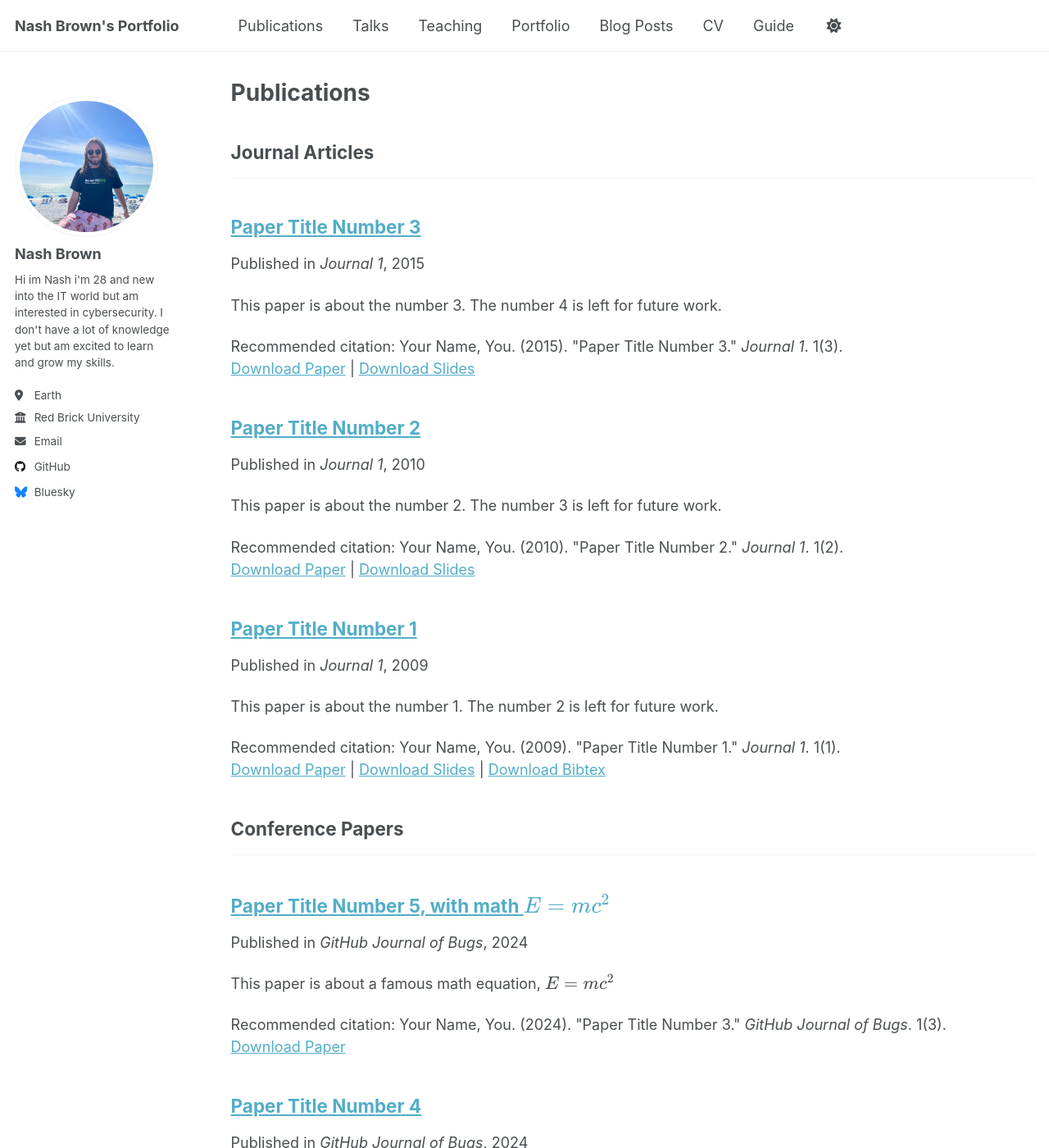
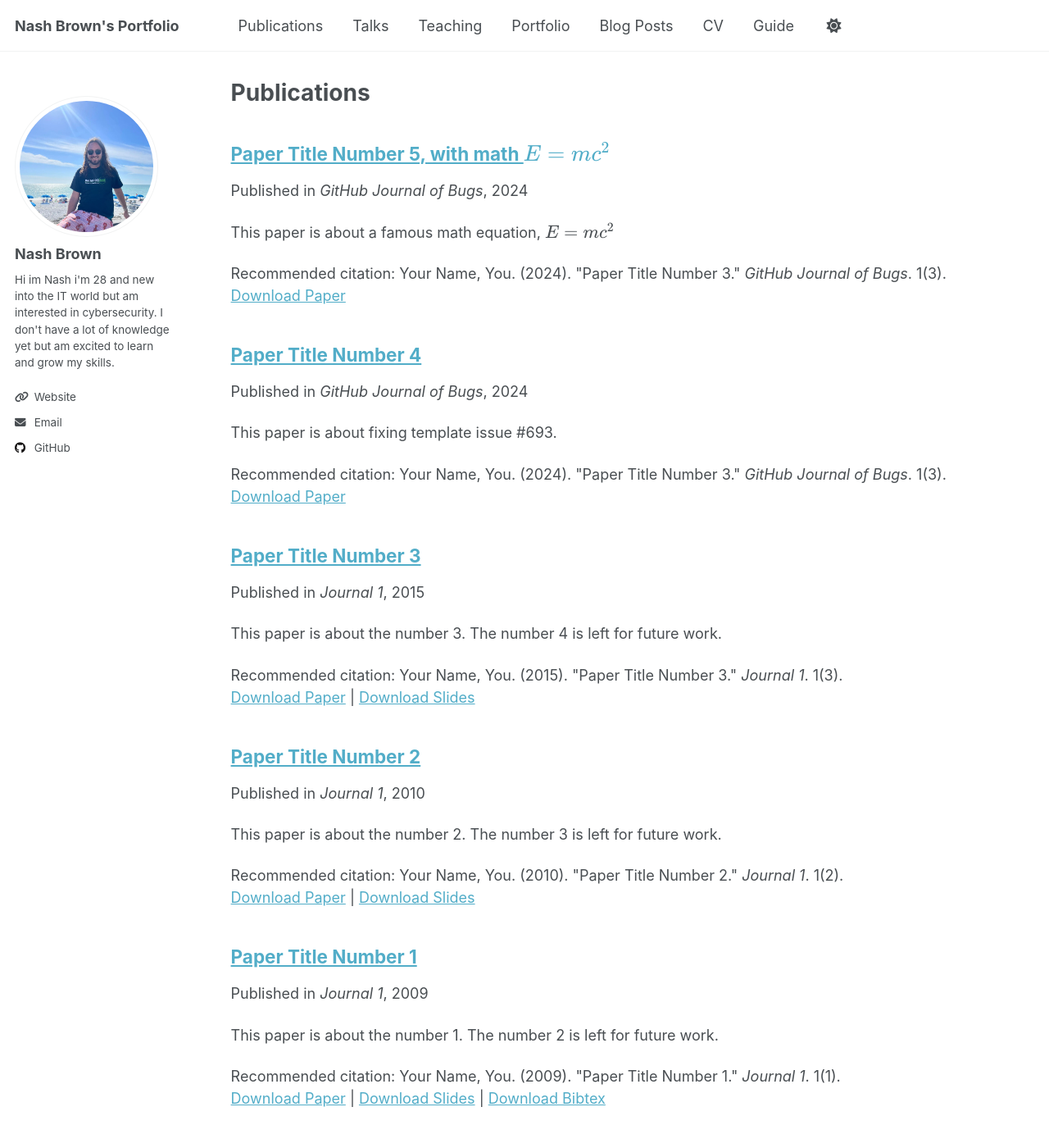
Before and after one commit to N-brown97/Nash-Brown, a Jekyll site: the page built from _pages/publications.html, in a window 1280 px wide and 1400 px high. Shown: the whole window at 82% size. Built offline with Jekyll 4.4.1, drawn with Linux system fonts in a browser that asks for light colours; a script that is not in the unit is left out; part of the change alters nothing that is shown; some of the changed text lies outside the part shown.

Commit message:
Update _config.yml

```diff
--- a/_config.yml
+++ b/_config.yml
@@ -27,10 +27,10 @@ author:
   name             : "Nash Brown"
   pronouns         : # example: "she/her"
   bio              : "Hi im Nash i'm 28 and new into the IT world but am interested in cybersecurity. I don't have a lot of knowledge yet but am excited to learn and grow my skills."
-  location         : "Earth"
-  employer         : "Red Brick University"
-  uri              : # URL
-  email            : "none@example.org"
+  location         : # "Earth"
+  employer         : # "Red Brick University"
+  uri              : "https://github.com/N-brown97/Cyber-Playbook"
+  email            : "nashbrown2016@gmail.com"
 
   # Academic websites
   academia         : # URL
@@ -54,7 +54,7 @@ author:
 
   # Social media
   artstation       : # Username
-  bluesky          : "bsky.app" # Replace this with you Bluesky username
+  bluesky          : # "bsky.app" # Replace this with you Bluesky username
   facebook         : # Username
   flickr           : # Username
   foursquare       : # Username
@@ -80,13 +80,13 @@ author:
   zhihu            : # Username
 
 # Publication Category - The following the list of publication categories and their headings
-publication_category:
-  books:
-    title: 'Books'
-  manuscripts:
-    title: 'Journal Articles'
-  conferences:
-    title: 'Conference Papers'
+# publication_category:
+ # books:
+    # title: 'Books'
+ # manuscripts:
+    #t itle: 'Journal Articles'
+  #c onferences:
+    # title: 'Conference Papers'
 
 # Site Settings
 teaser                   :  # filename of teaser fallback teaser image placed in /images/ for social media previews
```
